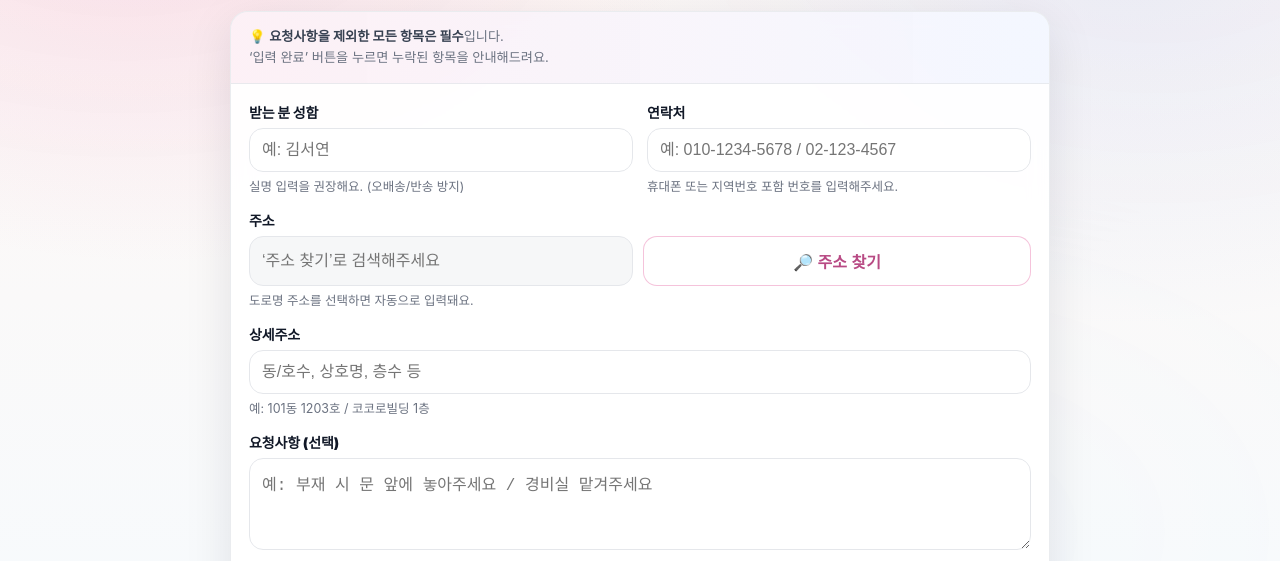
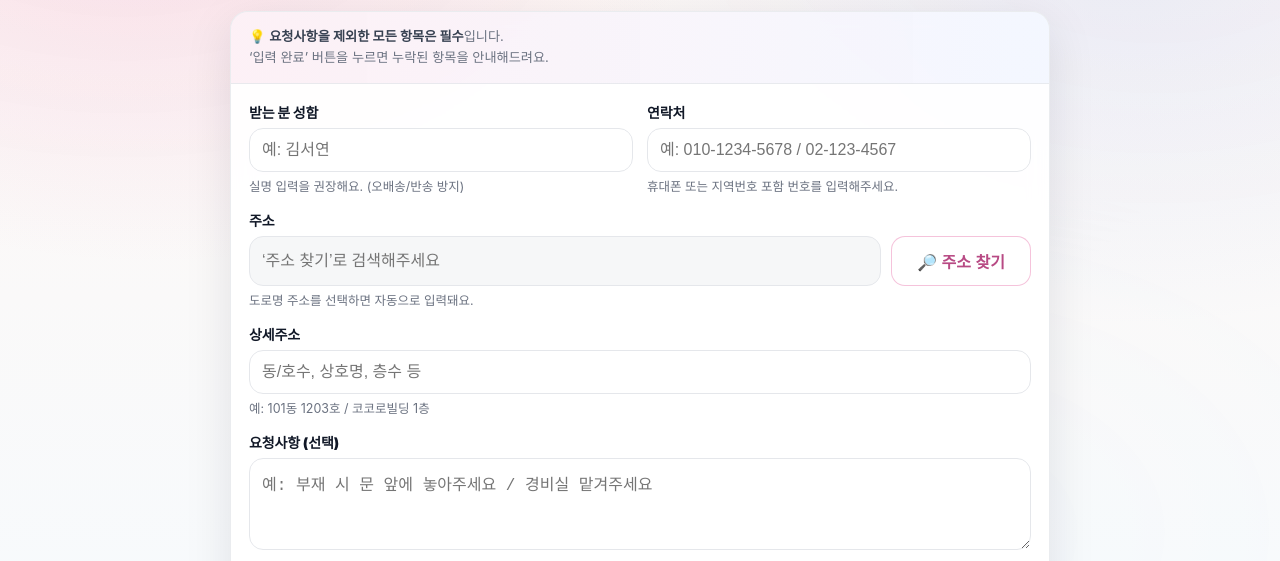
Before and after one commit to JandY95/notion-address-form, a website: page index.html in a window 1280 px wide. Shown: the part 220-781 px from the top of the page. Drawn offline with Linux system fonts and the light colour scheme.

Commit message:
Update index.html

```diff
--- a/index.html
+++ b/index.html
@@ -418,6 +418,21 @@
     }
     .modal-body{ flex:1; }
     #postcodeWrap{ width:100%; height:100%; }
+
+  /* 주소 찾기 버튼만 고정폭으로 */
+.addr-row .btn-find{
+  flex: 0 0 auto;   /* 늘어나지 않게 */
+  width: 140px;     /* 버튼 폭(원하는 값으로 조절 가능: 120~160 추천) */
+  padding: 12px 12px;
+}
+
+/* 모바일에서는 버튼이 아래로 내려가면서 100% */
+@media (max-width: 640px){
+  .addr-row .btn-find{
+    width: 100%;
+  }
+}
+
   </style>
 </head>
 
@@ -497,10 +512,10 @@
 
             <div class="field" id="f_address" style="grid-column: 1 / -1;">
               <label for="baseAddress">주소</label>
-              <div class="row">
-                <input type="text" id="baseAddress" class="readonly" readonly placeholder="‘주소 찾기’로 검색해주세요" />
-                <button type="button" class="btn btn-outline" onclick="openPostcode()">🔎 주소 찾기</button>
-              </div>
+              <div class="row addr-row">
+  <input type="text" id="baseAddress" class="readonly" readonly placeholder="‘주소 찾기’로 검색해주세요" />
+  <button type="button" class="btn btn-outline btn-find" onclick="openPostcode()">🔎 주소 찾기</button>
+</div>
               <div class="hint">도로명 주소를 선택하면 자동으로 입력돼요.</div>
               <div class="err">주소 찾기를 눌러 주소를 선택해주세요.</div>
             </div>
```
